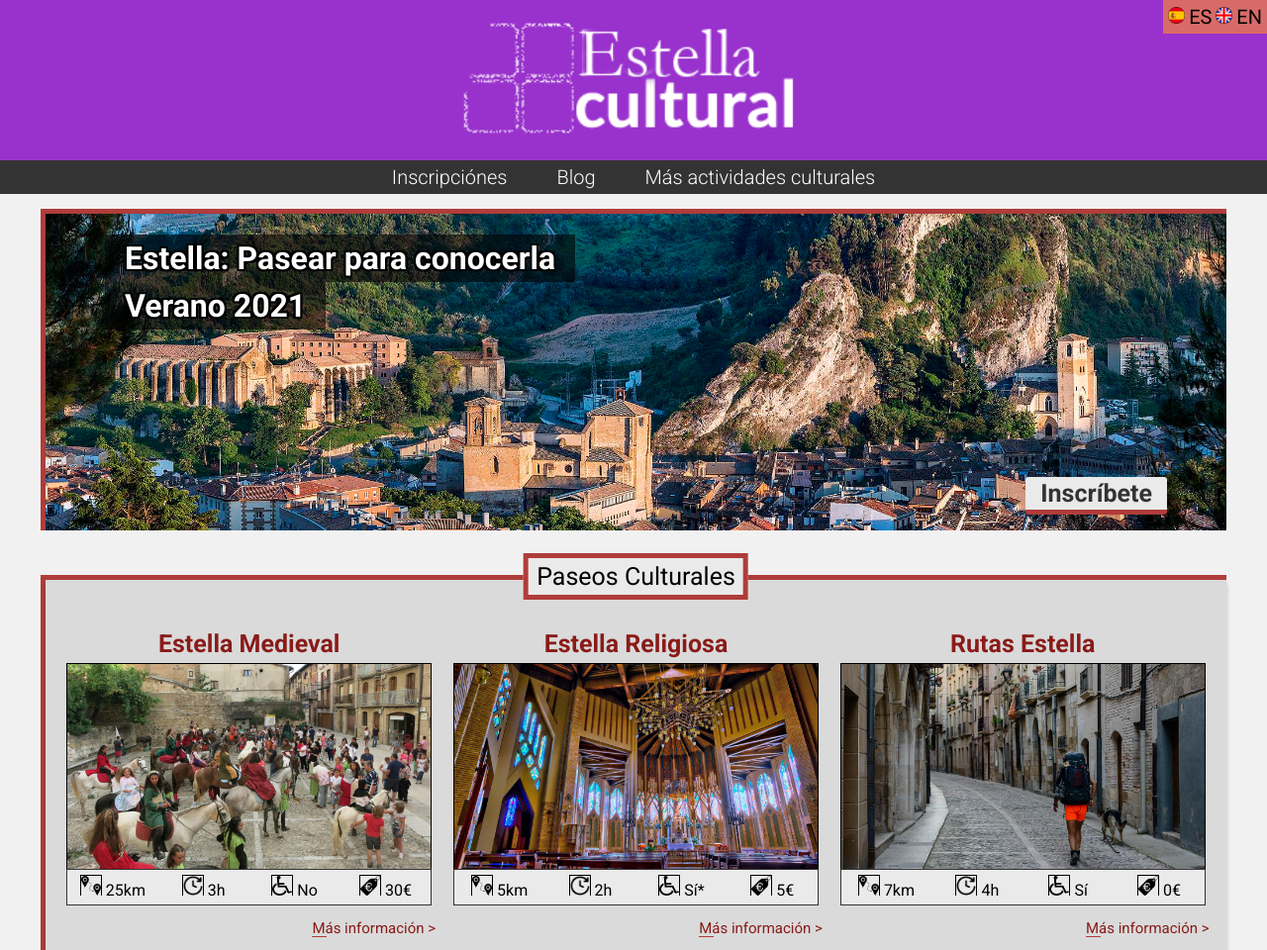
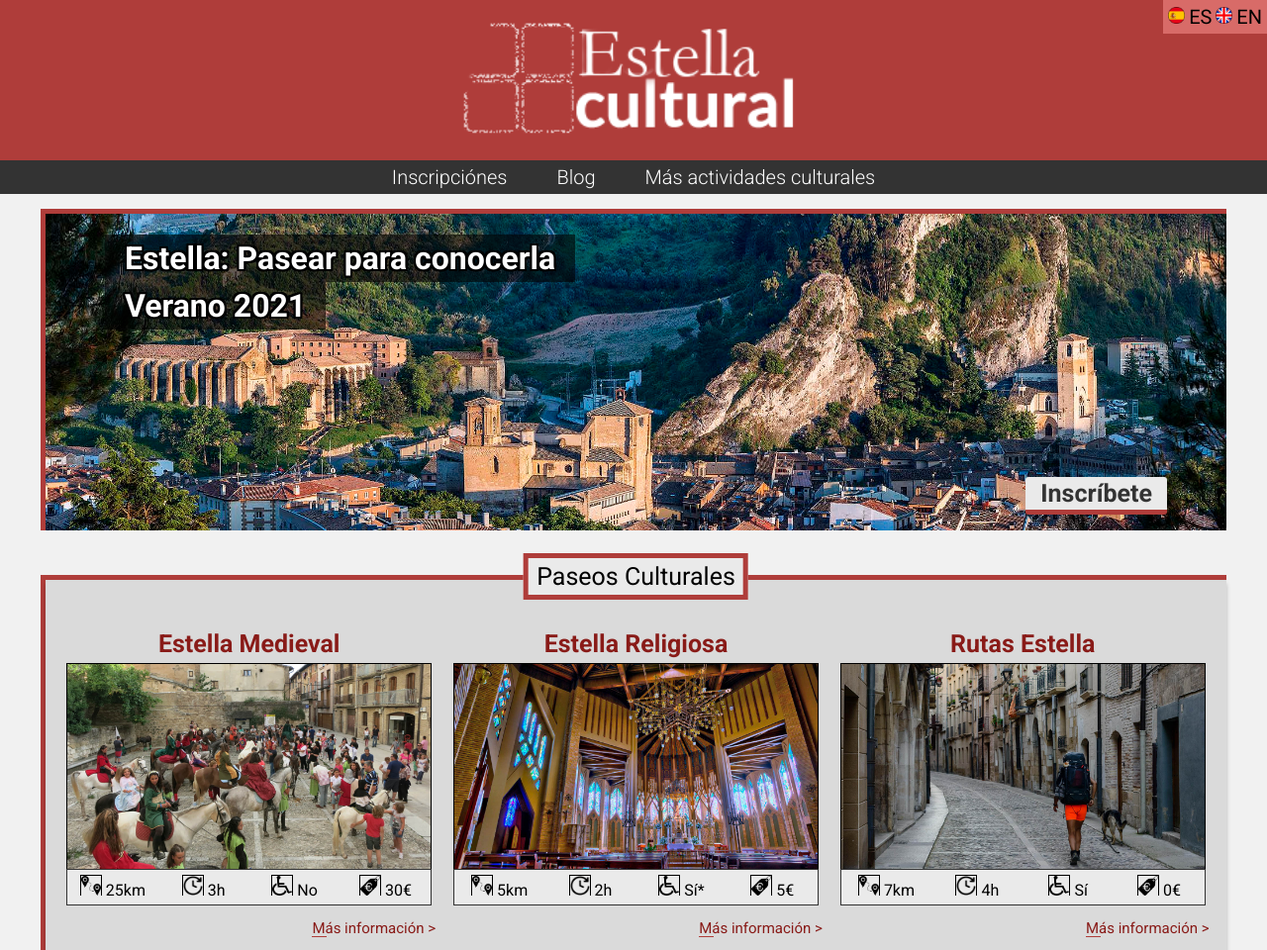
Before and after one commit to Reisgaar/EstellaCultural, a plain HTML site: page index.html in a window 1280 px wide. Shown: the top 960 px of the page at 99% size. Drawn offline with Linux system fonts and the light colour scheme.

Commit message:
Restablecer color

```diff
--- a/css/style.css
+++ b/css/style.css
@@ -8,7 +8,7 @@ body {background: #F1F1F1; margin: 0; font-family: 'Roboto', sans-serif;}
 .inglés{}
 
 /*Cabecera*/
-.principal{background-color: darkorchid; display: flex;}
+.principal{background-color: #AF3D3A; display: flex;}
 .divlogo{margin:auto; position: relative;}
 .logo{width:355px; margin:15px 0; filter: invert(1);}
 
```
